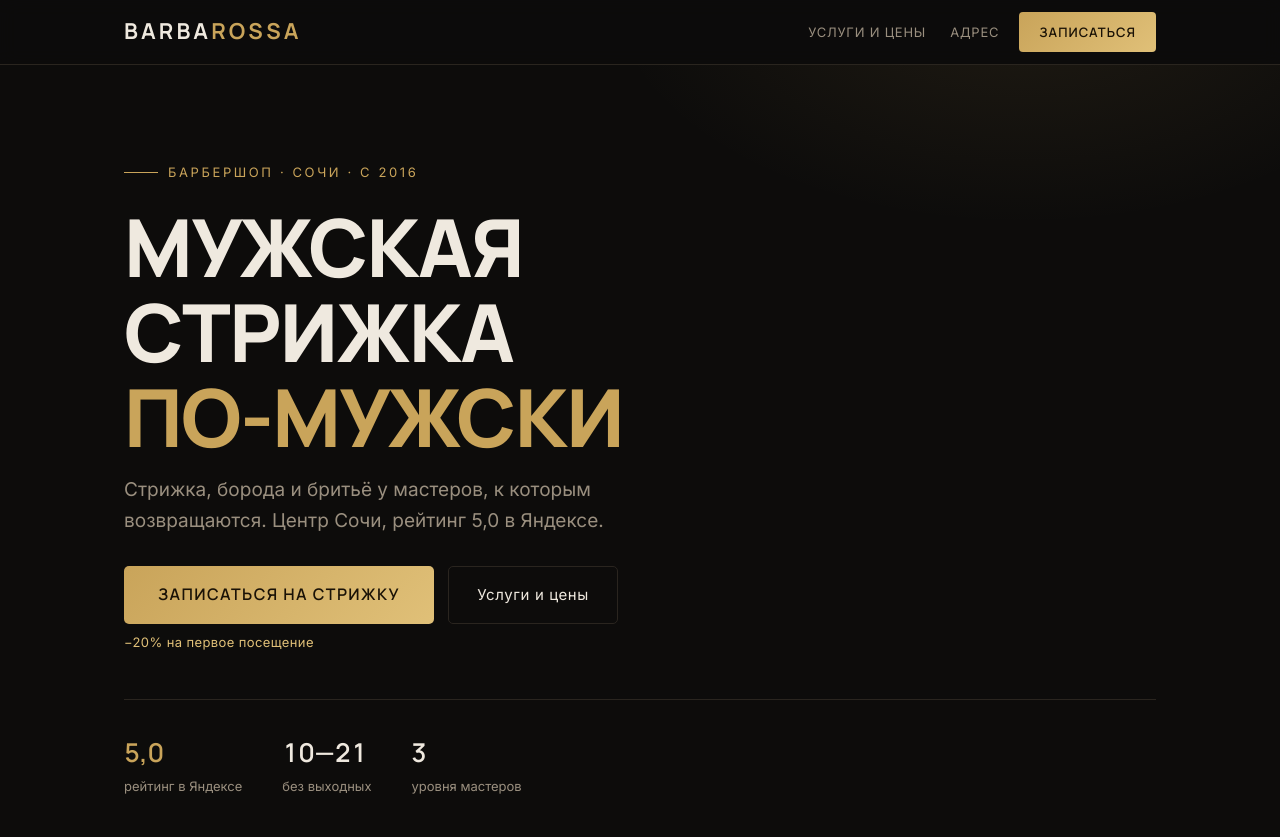
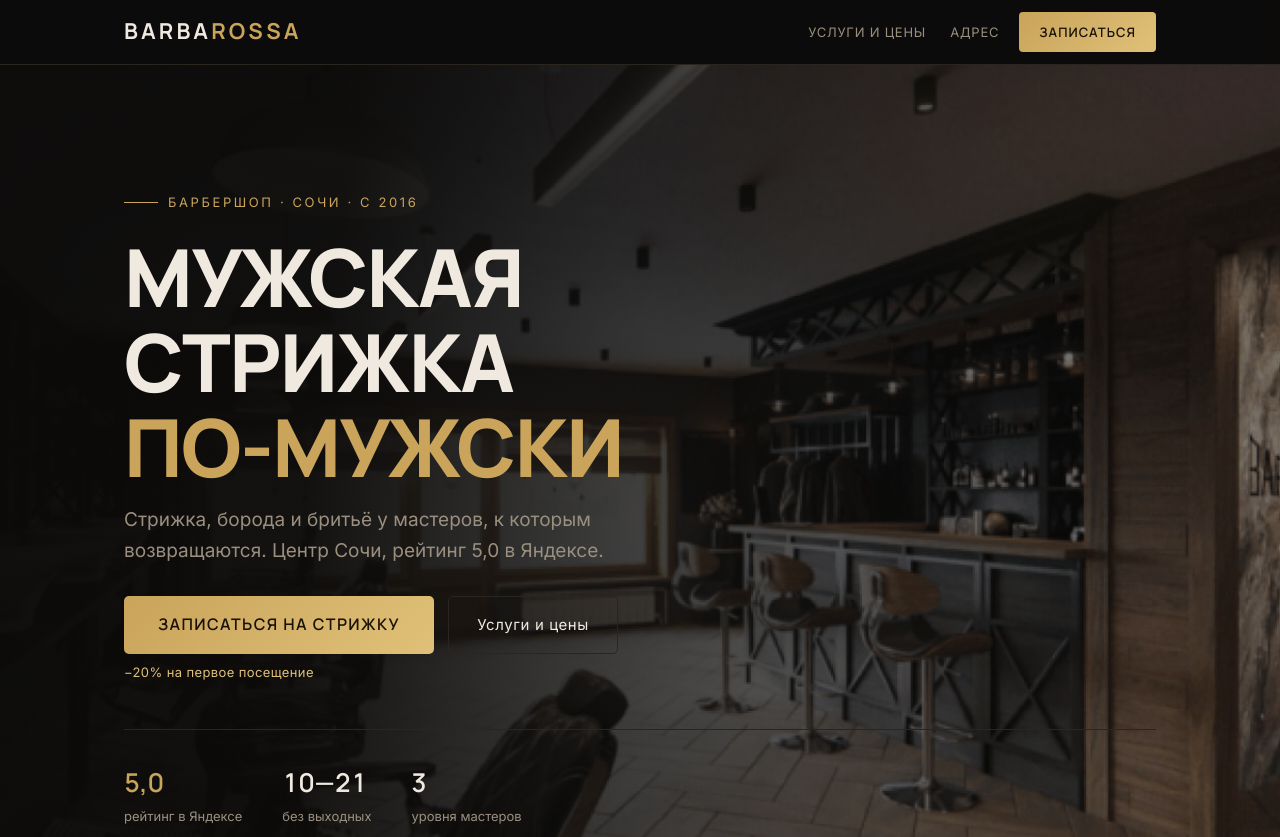
Before and after one commit to alfredo-52/retensy-demo, a plain HTML site: page pokaz-barbarossa/index.html in a window 1280 px wide. Shown: the top 837 px of the page. Drawn offline with Linux system fonts and the light colour scheme.

Commit message:
Показ Barbarossa: живой фото-герой (их реальный интерьер) вместо плоской типографики
Co-Authored-By: Claude Opus 4.8 <noreply@anthropic.com>

```diff
--- a/pokaz-barbarossa/index.html
+++ b/pokaz-barbarossa/index.html
@@ -31,8 +31,13 @@
   @media(max-width:760px){.bar nav{display:none}}
 
   /* герой */
-  .hero{position:relative;padding:90px 0 70px;border-bottom:1px solid var(--line);
-    background:radial-gradient(700px 400px at 80% -10%,rgba(201,164,90,.1),transparent 60%),var(--bg)}
+  .hero{position:relative;padding:120px 0 84px;border-bottom:1px solid var(--line);overflow:hidden;isolation:isolate}
+  .hero::before{content:"";position:absolute;inset:0;z-index:-2;
+    background:url(img/bb-07.jpg) center/cover no-repeat;transform:scale(1.04)}
+  .hero::after{content:"";position:absolute;inset:0;z-index:-1;
+    background:linear-gradient(97deg,rgba(11,10,9,.97) 26%,rgba(11,10,9,.72) 58%,rgba(11,10,9,.42) 100%),
+               radial-gradient(600px 300px at 82% 8%,rgba(201,164,90,.14),transparent 60%)}
+  @media(max-width:700px){.hero::after{background:linear-gradient(180deg,rgba(11,10,9,.7),rgba(11,10,9,.95) 60%)}}
   .eyebrow{display:inline-flex;align-items:center;gap:10px;color:var(--brass);font-size:13px;letter-spacing:.2em;text-transform:uppercase;margin-bottom:22px}
   .eyebrow .ln{width:34px;height:1px;background:var(--brass)}
   .hero h1{font-family:Manrope;font-weight:800;font-size:clamp(36px,7vw,80px);line-height:1.06;letter-spacing:-.02em;margin:0 0 16px;text-transform:uppercase;overflow-wrap:break-word}
```
Also changed, not shown: __mm.png (added), pokaz-barbarossa/img/bb-00.jpg (added), pokaz-barbarossa/img/bb-01.jpg (added), pokaz-barbarossa/img/bb-02.png (added), pokaz-barbarossa/img/bb-03.png (added), pokaz-barbarossa/img/bb-04.png (added), pokaz-barbarossa/img/bb-05.jpg (added), pokaz-barbarossa/img/bb-06.png (added), pokaz-barbarossa/img/bb-07.jpg (added), refs/ref-barbarossa.png (added), refs/ref-barberandco.png (added), refs/ref-mrwinstons.png (added).
